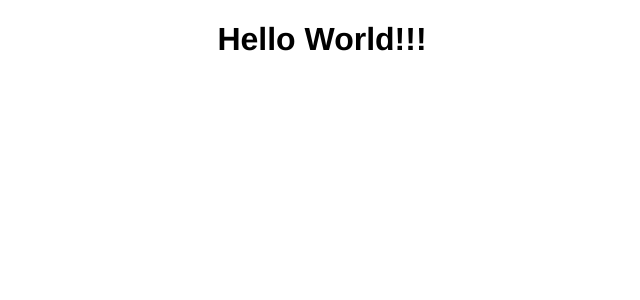
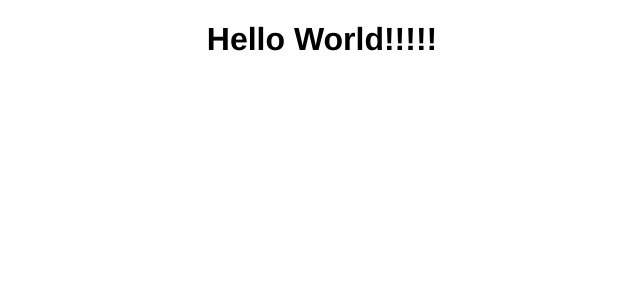
Before and after one commit to felixgahler/Grade-Calculator, a Vue app: page / in a window 1280 px wide. Shown: the top 300 px of the page, without its empty margins (318-958 px from the left). Built offline with nearby package versions, Linux system fonts and the light colour scheme.

Commit message:
Hello World!!!!!

```diff
--- a/src/components/HelloWorld.vue
+++ b/src/components/HelloWorld.vue
@@ -1,6 +1,6 @@
 <template>
   <div class="hello">
-    <h1>Hello World!!!</h1>
+    <h1>Hello World!!!!!</h1>
   </div>
 </template>
 
```
